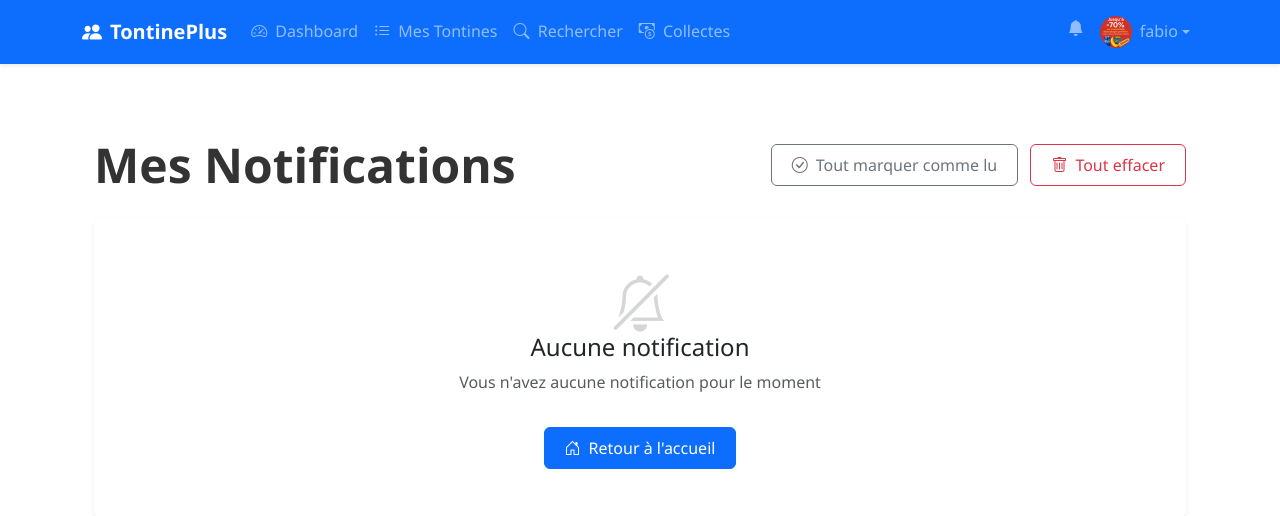
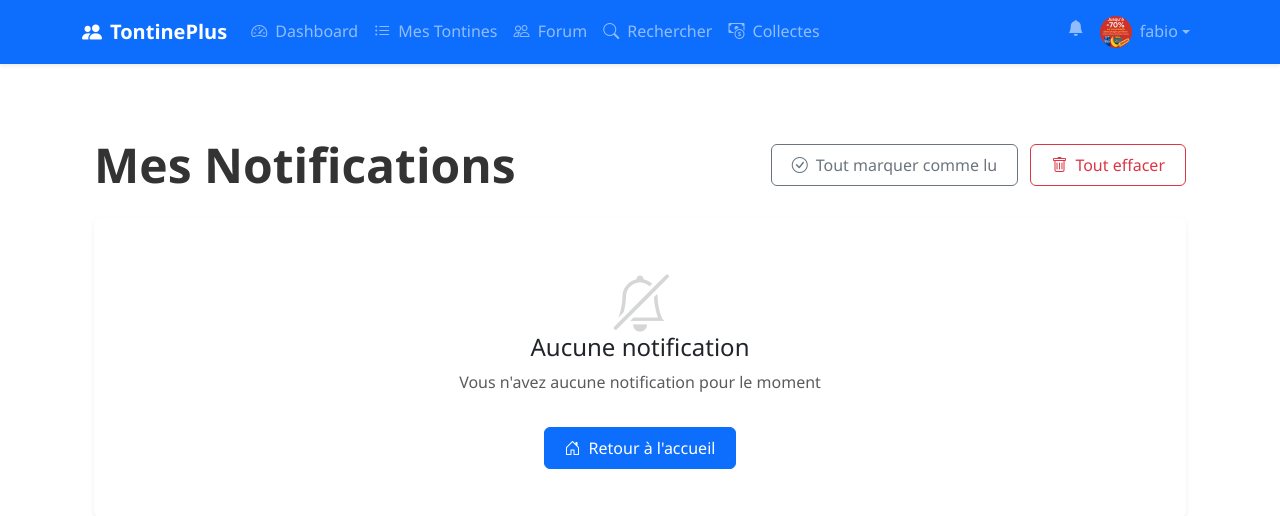
Before and after one commit to himralefort/Tontineplus, a Flask app: page /notifications in a window 1280 px wide. Shown: the top 516 px of the page. Run offline with Flask 3, Linux system fonts and the light colour scheme; a user stored in the database is signed in.

Commit message:
Update navbar.html

```diff
--- a/templates/includes/navbar.html
+++ b/templates/includes/navbar.html
@@ -20,6 +20,11 @@
                     <li class="nav-item">
                         <a class="nav-link" href="{{ url_for('my_tontines') }}">
                             <i class="bi bi-list-ul me-1"></i> Mes Tontines
+                        </a>
+                    </li>
+                    <li class="nav-item">
+                        <a class="nav-link" href="{{ url_for('forum_home') }}">
+                            <i class="bi bi-people me-1"></i> Forum
                         </a>
                     </li>
                     <li class="nav-item">
```
